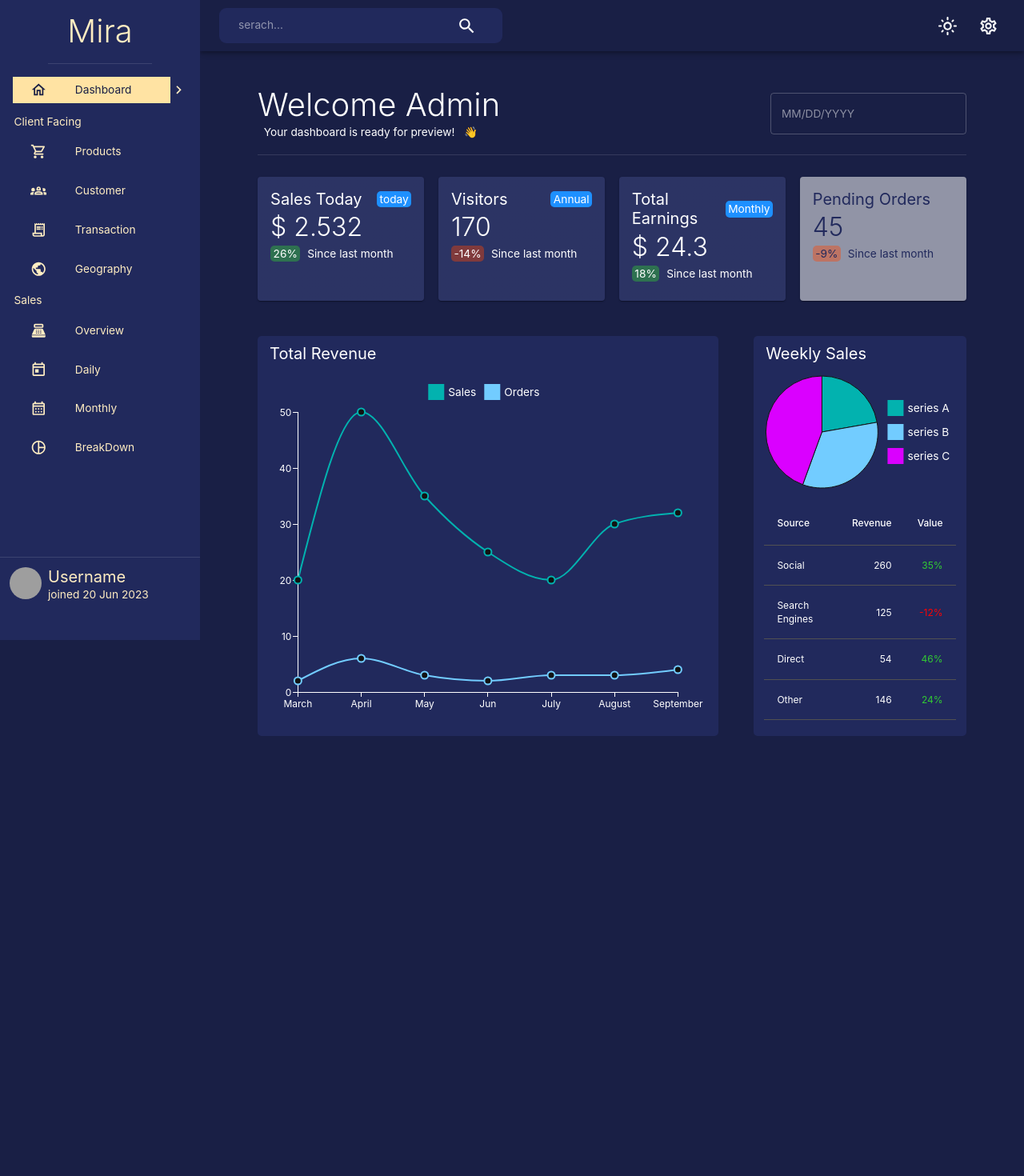
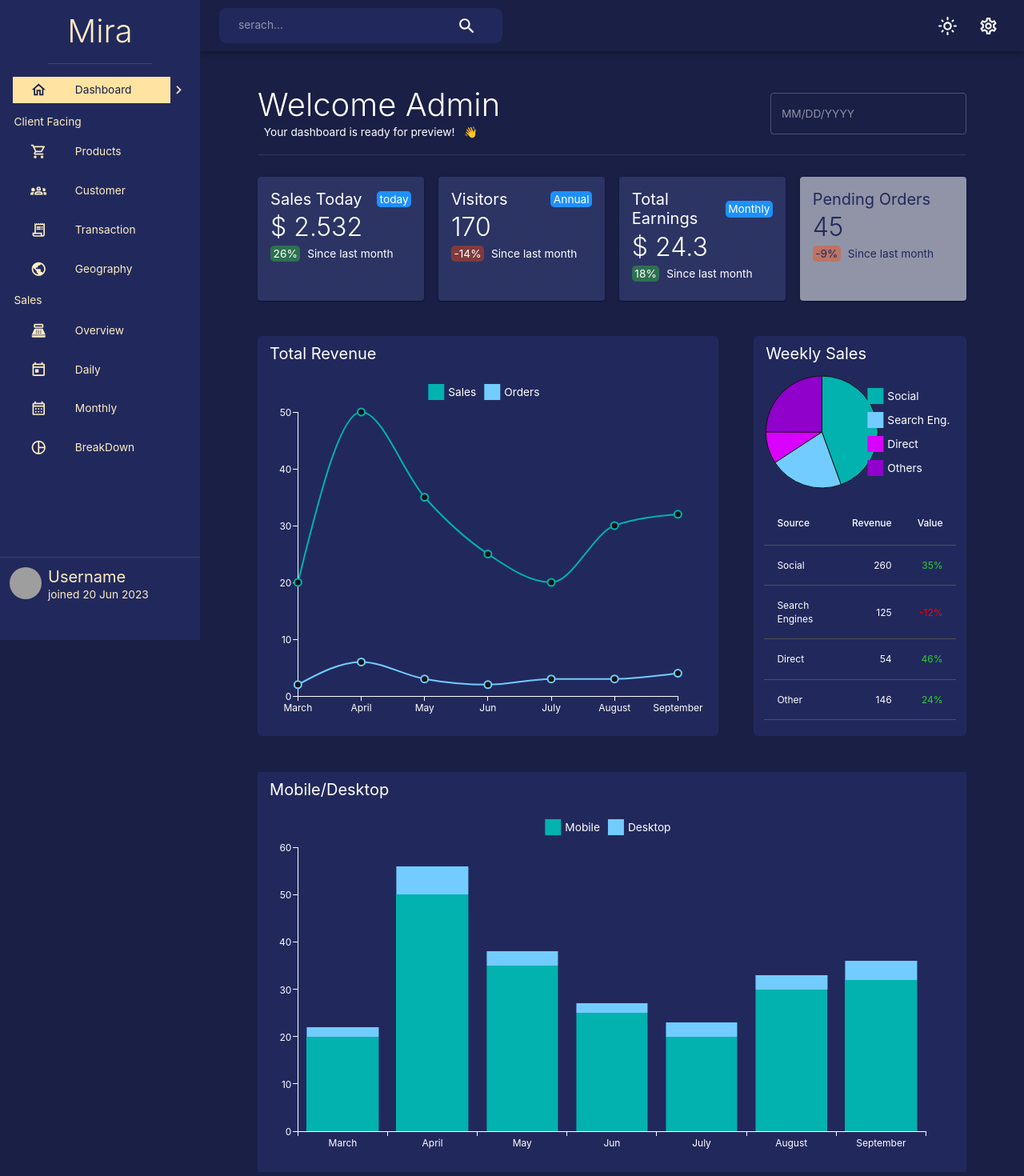
Before and after one commit to navneetthakor/miraadmin-app, a React (Create React App) app: page / in a window 1280 px wide. Shown: the top 1470 px of the page at 80% size. Before the commit the page ends 965 px from the top, so only its background shows below. Built offline with nearby package versions, Linux system fonts and the light colour scheme; grey boxes are pictures that could not be loaded.

Commit message:
Homepage ui completed

```diff
--- a/src/scens/Home.js
+++ b/src/scens/Home.js
@@ -1,11 +1,24 @@
 import React from "react";
-import { Box, Card, CardContent, Paper, Table, TableBody, TableCell, TableContainer, TableHead, TableRow, Typography, useTheme } from "@mui/material";
+import {
+  Box,
+  Card,
+  CardContent,
+  Paper,
+  Table,
+  TableBody,
+  TableCell,
+  TableContainer,
+  TableHead,
+  TableRow,
+  Typography,
+  useTheme,
+} from "@mui/material";
 import FlexBetween from "../components/FlexBetween";
 import { AdapterDayjs } from "@mui/x-date-pickers/AdapterDayjs";
 import { LocalizationProvider } from "@mui/x-date-pickers/LocalizationProvider";
 import { DatePicker } from "@mui/x-date-pickers/DatePicker";
 import { useOutletContext } from "react-router-dom";
-import { LineChart, PieChart } from "@mui/x-charts";
+import { BarChart, LineChart, PieChart } from "@mui/x-charts";
 
 // array for cards in top
 const cards = [
@@ -45,24 +58,24 @@ const pietableRows = [
   {
     source: "Social",
     revenue: 260,
-    value: 35
+    value: 35,
   },
   {
     source: "Search Engines",
     revenue: 125,
-    value: -12
+    value: -12,
   },
   {
     source: "Direct",
     revenue: 54,
-    value: 46
+    value: 46,
   },
   {
     source: "Other",
     revenue: 146,
-    value: 24
+    value: 24,
   },
-]
+];
 
 export default function Home(props) {
   const theme = useTheme();
@@ -112,7 +125,9 @@ export default function Home(props) {
             <Typography
               sx={{
                 backgroundColor: `${
-                  iteam.profitLose < 0 ? "rgba(255,69,0,0.4)" : "rgba(50, 205, 50,0.4)"
+                  iteam.profitLose < 0
+                    ? "rgba(255,69,0,0.4)"
+                    : "rgba(50, 205, 50,0.4)"
                 }`,
                 padding: "0% 2%",
                 borderRadius: "5px",
@@ -202,7 +217,7 @@ export default function Home(props) {
             borderRadius: "5px",
           }}
         >
-          <Typography variant="h4" sx={{ m: "10px 15px" }}>
+          <Typography variant="h4" sx={{ p: "10px 15px" }}>
             Total Revenue
           </Typography>
           <LineChart
@@ -217,7 +232,7 @@ export default function Home(props) {
                 label: "Orders",
               },
             ]}
-            height={450}
+            height={455}
           />
         </Box>
 
@@ -231,16 +246,17 @@ export default function Home(props) {
             marginTop: `${isNonMobile ? "inherite" : "5%"}`,
           }}
         >
-          <Typography variant="h4" sx={{ m: "10px 15px" }}>
+          <Typography variant="h4" sx={{ p: "10px 15px" }}>
             Weekly Sales
           </Typography>
           <PieChart
             series={[
               {
                 data: [
-                  { id: 0, value: 10, label: "series A" },
-                  { id: 1, value: 15, label: "series B" },
-                  { id: 2, value: 20, label: "series C" },
+                  { id: 0, value: 260, label: "Social" },
+                  { id: 1, value: 125, label: "Search Eng." },
+                  { id: 2, value: 54, label: "Direct" },
+                  { id: 3, value: 146, label: "Others" },
                 ],
               },
             ]}
@@ -248,23 +264,32 @@ export default function Home(props) {
           />
 
           {/* table that used in piechart */}
-          <Box margin="5% 5%" >
+          <Box margin="5% 5%">
             <TableContainer>
-              <Table >
+              <Table>
                 <TableHead>
                   <TableRow>
-                    <TableCell >Source</TableCell>
+                    <TableCell>Source</TableCell>
                     <TableCell align="right">Revenue</TableCell>
                     <TableCell align="right">Value</TableCell>
                   </TableRow>
                 </TableHead>
                 <TableBody>
                   {pietableRows.map((iteam) => {
-                    return(<TableRow>
-                      <TableCell >{iteam.source}</TableCell>
-                      <TableCell align="right">{iteam.revenue}</TableCell>
-                      <TableCell align="right" sx={{color: `${iteam.value > 0 ? "#32CD32" : "red"}`}}>{iteam.value}%</TableCell>
-                    </TableRow>)
+                    return (
+                      <TableRow>
+                        <TableCell>{iteam.source}</TableCell>
+                        <TableCell align="right">{iteam.revenue}</TableCell>
+                        <TableCell
+                          align="right"
+                          sx={{
+                            color: `${iteam.value > 0 ? "#32CD32" : "red"}`,
+                          }}
+                        >
+                          {iteam.value}%
+                        </TableCell>
+                      </TableRow>
+                    );
                   })}
                 </TableBody>
               </Table>
@@ -272,6 +297,28 @@ export default function Home(props) {
           </Box>
         </Box>
       </Box>
+
+      {/* barChart and table  */}
+      <Box
+      sx={{
+        height: "500px",
+        width: "100%",
+        marginBottom: "5%",
+        backgroundColor: theme.palette.background.alt,
+      }}
+      >
+        <Typography variant="h4" sx={{ p: "10px 15px"}}>
+            Mobile/Desktop
+          </Typography>
+        <BarChart
+        height={455}
+          series={[
+            { data: Sales, label: "Mobile", id: "pvId", stack: "total" },
+            { data: Orders, label: "Desktop", id: "uvId", stack: "total" },
+          ]}
+          xAxis={[{ data: xLabels, scaleType: "band" }]}
+        />
+      </Box>
     </Box>
   );
 }
```
